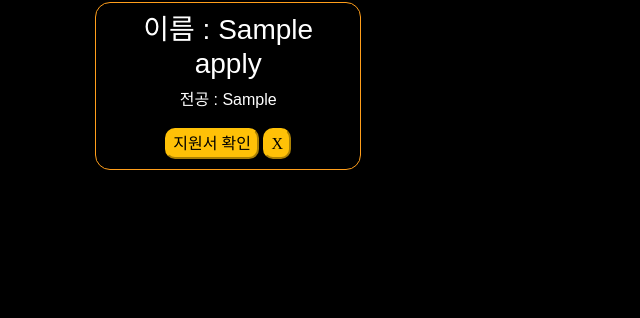
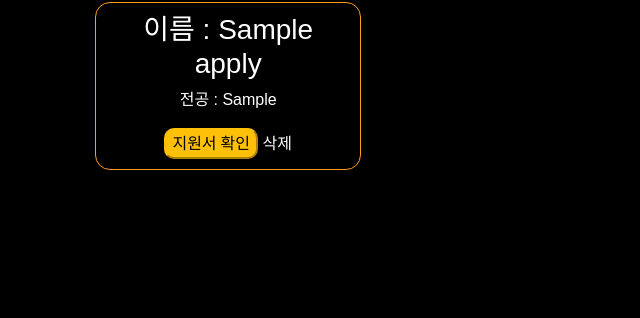
Before and after one commit to ParkKyungWan/likelion2020_apply, a Django app: page /foradmin/ in a window 1280 px wide; the page is wider, and only the part inside the window is pictured. Shown: the part 243-561 px from the top of that part, without its empty margins (0-640 px from the left). Run offline with Django 3.2, Linux system fonts and the light colour scheme; tables that the repository leaves empty hold one stand-in row (values such as "Sample post"); some libraries are stand-ins or nearby versions; some web fonts are replaced.

Commit message:
delete applier

```diff
--- a/apply_app/static/css/mycss.css
+++ b/apply_app/static/css/mycss.css
@@ -168,4 +168,9 @@ textarea{
     border-radius: 10px;
     color: black;
 }
+
+.delete-apply{
+    color: white;
+    text-align: center;
+}
 /* add static */
--- a/apply_app/templates/check.html
+++ b/apply_app/templates/check.html
@@ -16,11 +16,7 @@
                             class="btn-warning check-btn">
                             <span class="B">지원서 확인</span>
                         </button>
-                        <button
-                            onclick="location.href='/apply'"
-                            class="btn-warning check-btn">
-                            <span class="B">X</span>
-                        </button>
+                        <a class="delete-apply" href="{% url 'delete' apply.id %}"> 삭제 </a>
                 </div>
             {%endfor%}
         </div>
--- a/apply_app/views.py
+++ b/apply_app/views.py
@@ -1,4 +1,4 @@
-from django.shortcuts import render, get_object_or_404
+from django.shortcuts import render,redirect, get_object_or_404
 from .models import Apply
 
 # Create your views here.
@@ -6,7 +6,6 @@ def home(request):
     return render(request,'home.html')
 def apply(request):
     return render(request,'apply.html')
-
 
 def confirm(request):
     human = Apply()
@@ -23,7 +22,6 @@ def confirm(request):
     human.save()
     return render(request,'success.html')
 
-
 def check_apply(request):
     applys = Apply.objects.all()
     # applys_list = Apply.objects.all()
@@ -32,3 +30,8 @@ def check_apply(request):
 def applier(request, applier_id):
     applier = get_object_or_404(Apply, pk=applier_id)
     return render(request, 'applier.html', {'applier':applier})
+
+def delete_applier(request, applier_id):
+    applier = Apply.objects.get(id=applier_id)
+    applier.delete()
+    return redirect('/foradmin')
--- a/likelion_apply/urls.py
+++ b/likelion_apply/urls.py
@@ -23,5 +23,6 @@ urlpatterns = [
     path('apply/',apply_app.views.apply,name="apply"),
     path('apply/confirm/', apply_app.views.confirm, name='confirm'),
     path('foradmin/', apply_app.views.check_apply, name="check_apply"),
+    path('foradmin/<int:applier_id>/delete', apply_app.views.delete_applier,name='delete'),
     path('foradmin/applier/<int:applier_id>', apply_app.views.applier, name="applier"),
 ]
```
